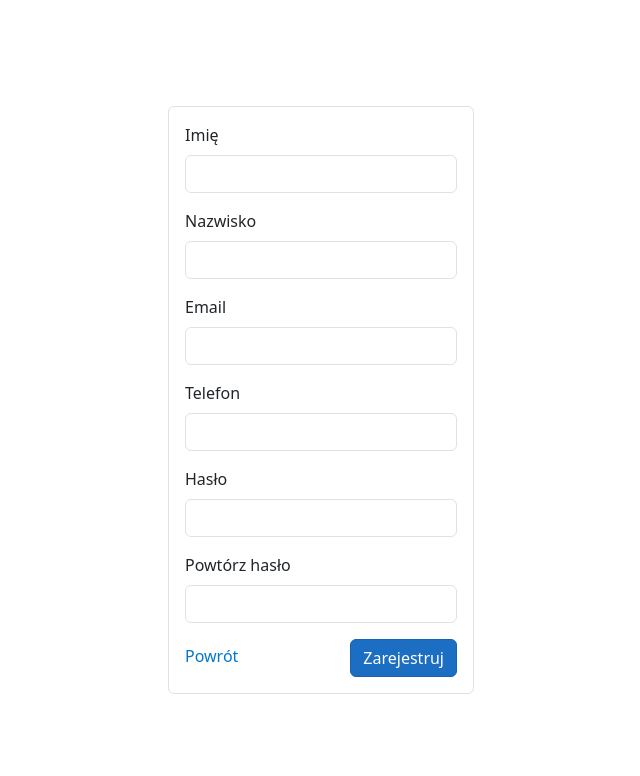
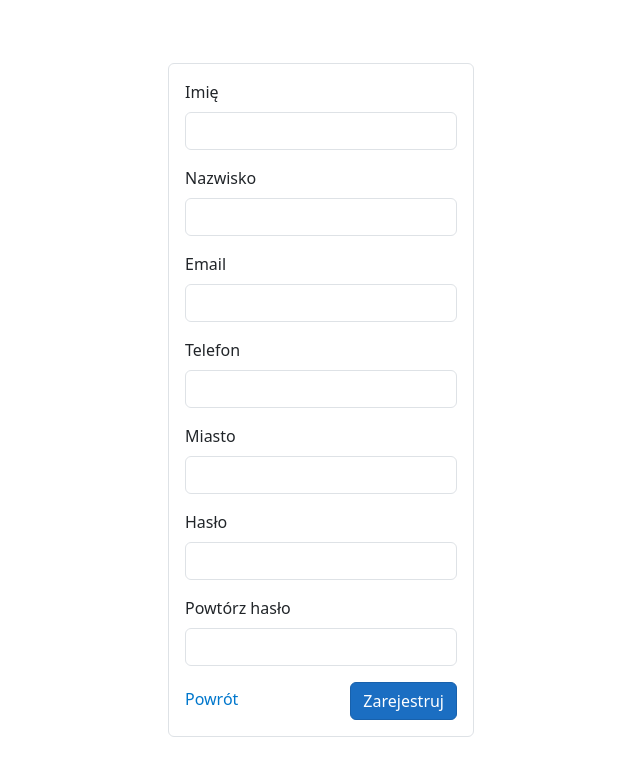
Before and after one commit to jagosia/MonitorPowietrza, a Flask app: page /register in a window 1280 px wide. Shown: the top 776 px of the page, without its empty margins (319-959 px from the left). Run offline with Flask 3, Linux system fonts and the light colour scheme; some libraries are stand-ins or nearby versions.

Commit message:
Missing city in user registration profile

```diff
--- a/app.py
+++ b/app.py
@@ -95,6 +95,7 @@ def register_post():
             lastname=form.lastname.data,
             email=form.email.data,
             phone=form.phone.data,
+            city=form.city.data,
             passwordHash=hex_digest
         )
 
@@ -110,6 +111,7 @@ class RegistrationForm(FlaskForm):
     lastname = StringField('Nazwisko', validators=[DataRequired(), Length(min=2, max=50)])
     email = StringField('Email', validators=[DataRequired(), Email()])
     phone = StringField('Telefon', validators=[DataRequired(), Length(min=9, max=15)])
+    city = StringField('Miasto', validators=[DataRequired(), Length(min=2, max=50)])
     password = PasswordField('Hasło', validators=[
         DataRequired(),
         Length(min=6, message='Hasło musi mieć przynajmniej 6 znaków.')
@@ -131,12 +133,13 @@ class LoginForm(FlaskForm):
     ])
 
 class User:
-    def __init__(self, id, name, lastname, email, phone, passwordHash):
+    def __init__(self, id, name, lastname, email, phone, city, passwordHash):
         self.id = id
         self.name = name
         self.lastname = lastname
         self.email = email
         self.phone = phone
+        self.city = city
         self.passwordHash = passwordHash
 
     def to_dict(self):
@@ -146,6 +149,7 @@ class User:
             'lastname': self.lastname,
             'email': self.email,
             'phone': self.phone,
+            'city': self.city,
             'passwordHash': self.passwordHash,
             'partition': self.lastname[0]
         }
--- a/templates/register.html
+++ b/templates/register.html
@@ -66,6 +66,13 @@
                     {% endfor %}
                 </div>
                 <div class="mb-3">
+                    <label for="city" class="form-label">Miasto</label>
+                    <input type="text" class="form-control" id="city" name="city">
+                    {% for error in form.city.errors %}
+                        <span class="alert alert-danger">{{ error }}</span>
+                    {% endfor %}
+                </div>
+                <div class="mb-3">
                     <label for="password" class="form-label">Hasło</label>
                     <input type="password" class="form-control" id="password" name="password">
                     {% for error in form.password.errors %}
```
